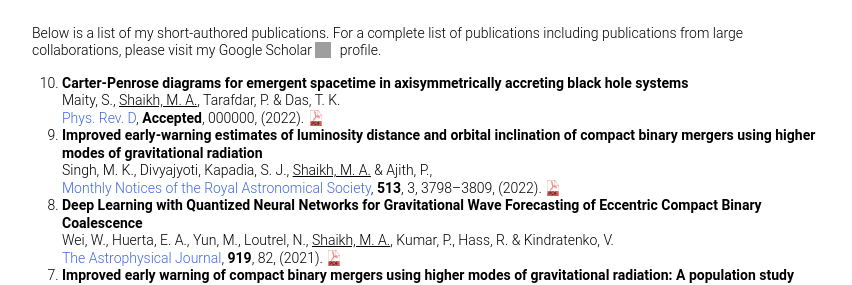
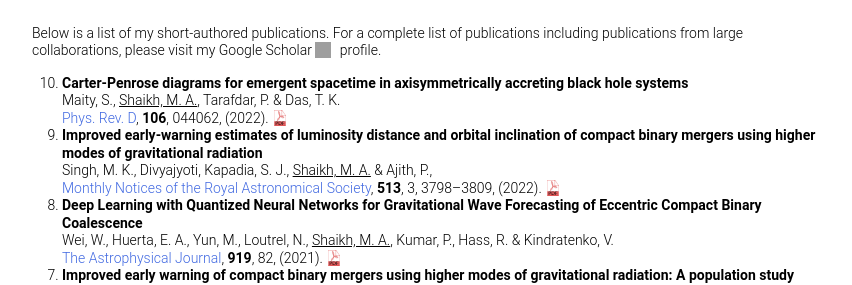
Before and after one commit to md-arif-shaikh/md-arif-shaikh.github.io, a Jekyll site: the page built from publications.md, in a window 1280 px wide. Shown: the part 128-413 px from the top of the page, without its empty margins (213-1065 px from the left). Built offline with Jekyll 4.4.1, drawn with Linux system fonts in a browser that asks for light colours; our own code applies the rules of GitHub Pages for plain Markdown files; grey boxes are pictures that could not be loaded.

Commit message:
update doi for carter penrose paper

```diff
--- a/publications.md
+++ b/publications.md
@@ -7,7 +7,7 @@
 <ol reversed>
 	<li><b>Carter-Penrose diagrams for emergent spacetime in axisymmetrically accreting black hole systems</b><br>
   Maity, S., <u>Shaikh, M. A.</u>, Tarafdar, P. & Das, T. K.<br>
-  <a href="https://journals.aps.org/prd/accepted/6a071Q0dF6310e3391c4857600be1cb84620086cd">Phys. Rev. D</a>, <b>Accepted</b>, 000000, (2022). <a href="https://arxiv.org/pdf/2106.07598.pdf"><img class="svg-icon" src="/assets/pdf.svg"></a>
+  <a href="https://doi.org/10.1103/PhysRevD.106.044062">Phys. Rev. D</a>, <b>106</b>, 044062, (2022). <a href="https://arxiv.org/pdf/2106.07598.pdf"><img class="svg-icon" src="/assets/pdf.svg"></a>
 	</li>
 	<li><b>Improved early-warning estimates of luminosity distance and orbital inclination of compact binary mergers using higher modes of gravitational radiation</b><br>
   Singh, M. K., Divyajyoti, Kapadia, S. J., <u>Shaikh, M. A.</u> & Ajith, P.,<br>
```
